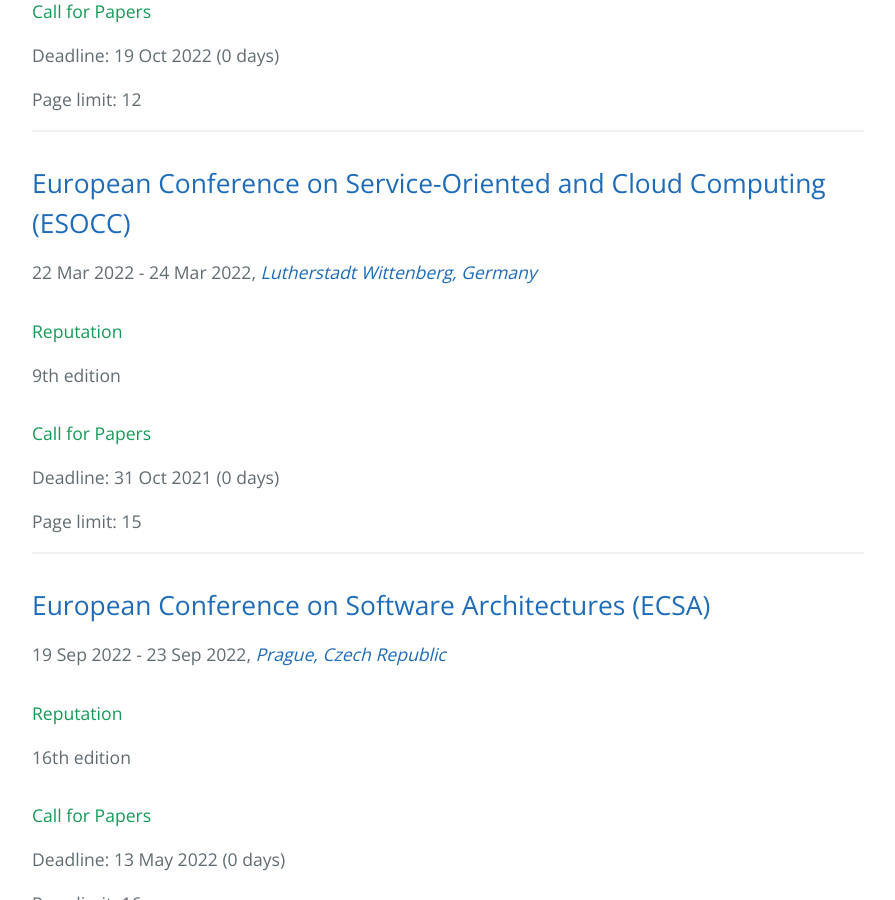
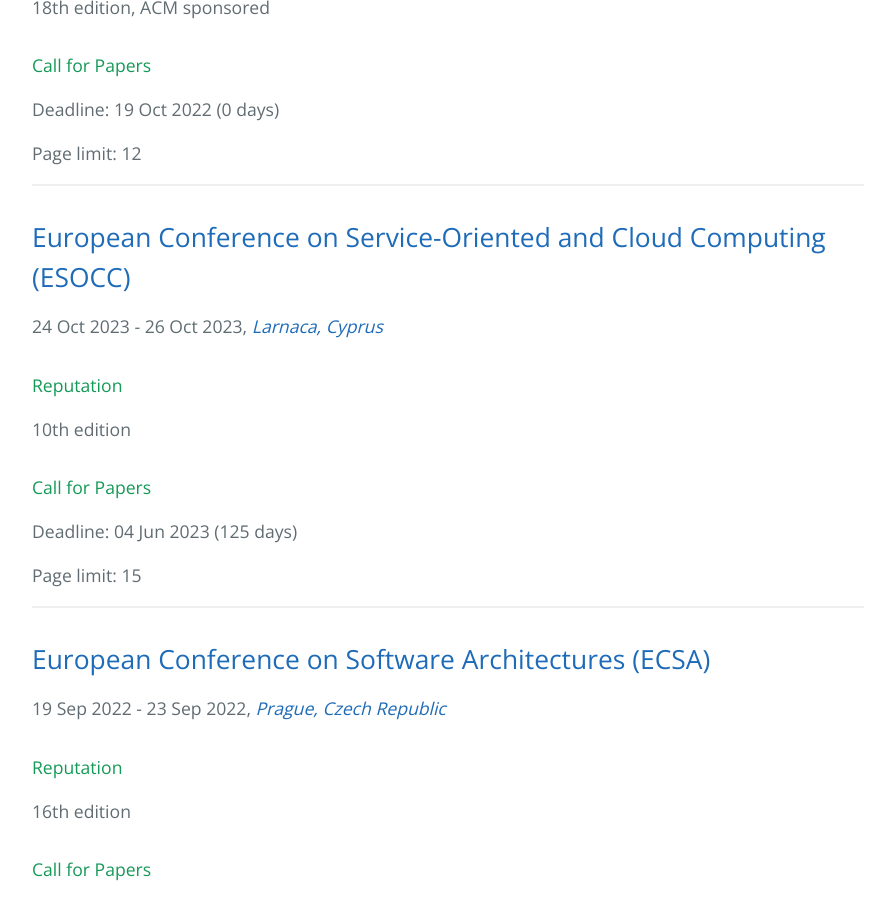
Before and after one commit to stefan-kolb/cloud-conferences, a Jekyll site: the page built from index.html, in a window 1280 px wide and 900 px high, scrolled down 3792 px. Shown: the whole window, without its empty margins (192-1087 px from the left). Built offline with Jekyll 4.4.1, drawn with Linux system fonts in a browser that asks for light colours; nearby versions of some CDN libraries; some of the changed text lies outside the part shown.

```diff
--- a/_data/conferences.yml
+++ b/_data/conferences.yml
@@ -161,12 +161,12 @@
 
 - name: European Conference on Service-Oriented and Cloud Computing
   abbrv: ESOCC
-  url: https://esocc-conf.eu/
-  edition: 9
-  deadline: "2021-10-31"
-  date_from: "2022-03-22"
-  date_to: "2022-03-24"
-  location: "Lutherstadt Wittenberg, Germany"
+  url: https://cyprusconferences.org/esocc2023/
+  edition: 10
+  deadline: "2023-06-04"
+  date_from: "2023-10-24"
+  date_to: "2023-10-26"
+  location: "Larnaca, Cyprus"
   page_limit: 15
 
 - name: Workshop on Hot Topics in Cloud Computing
```
